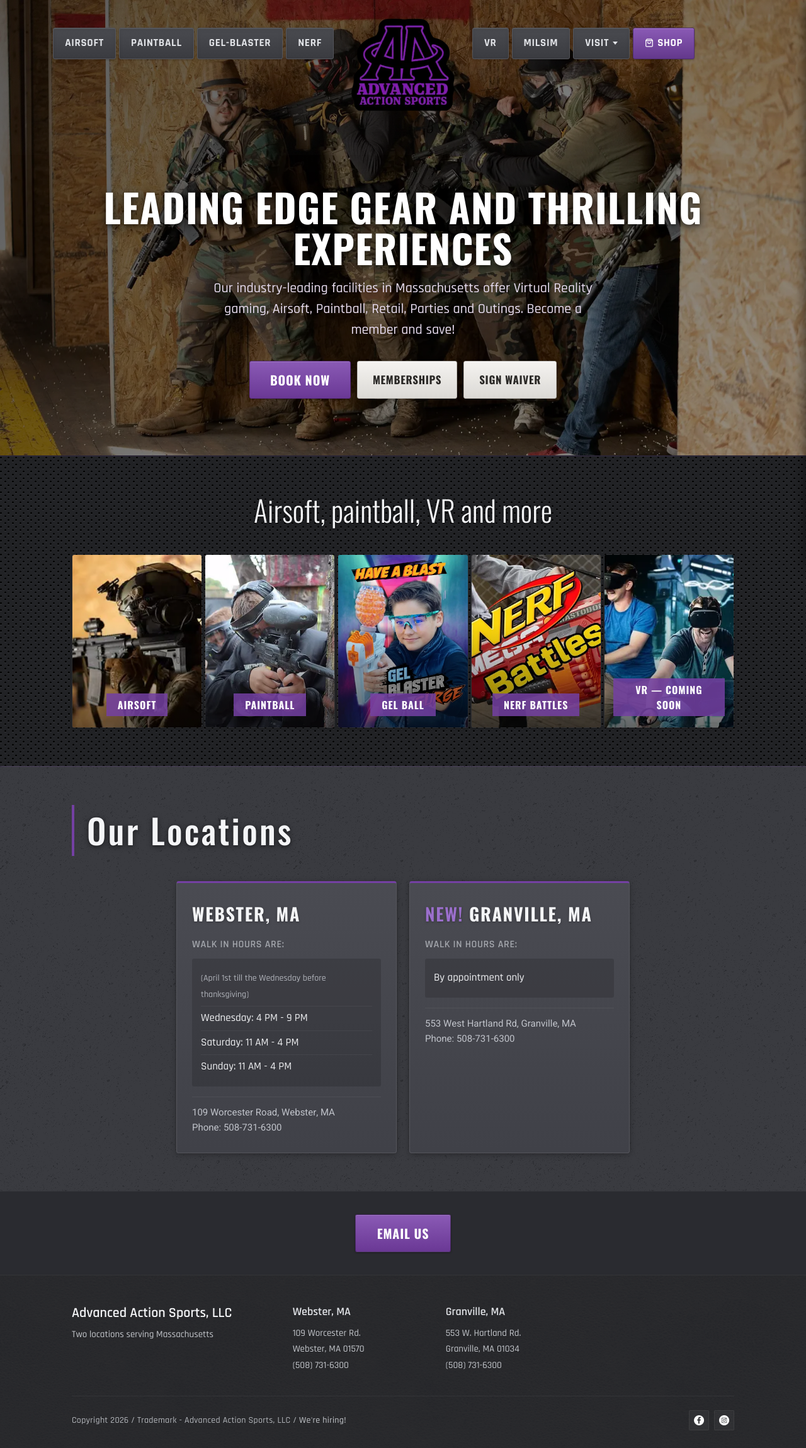
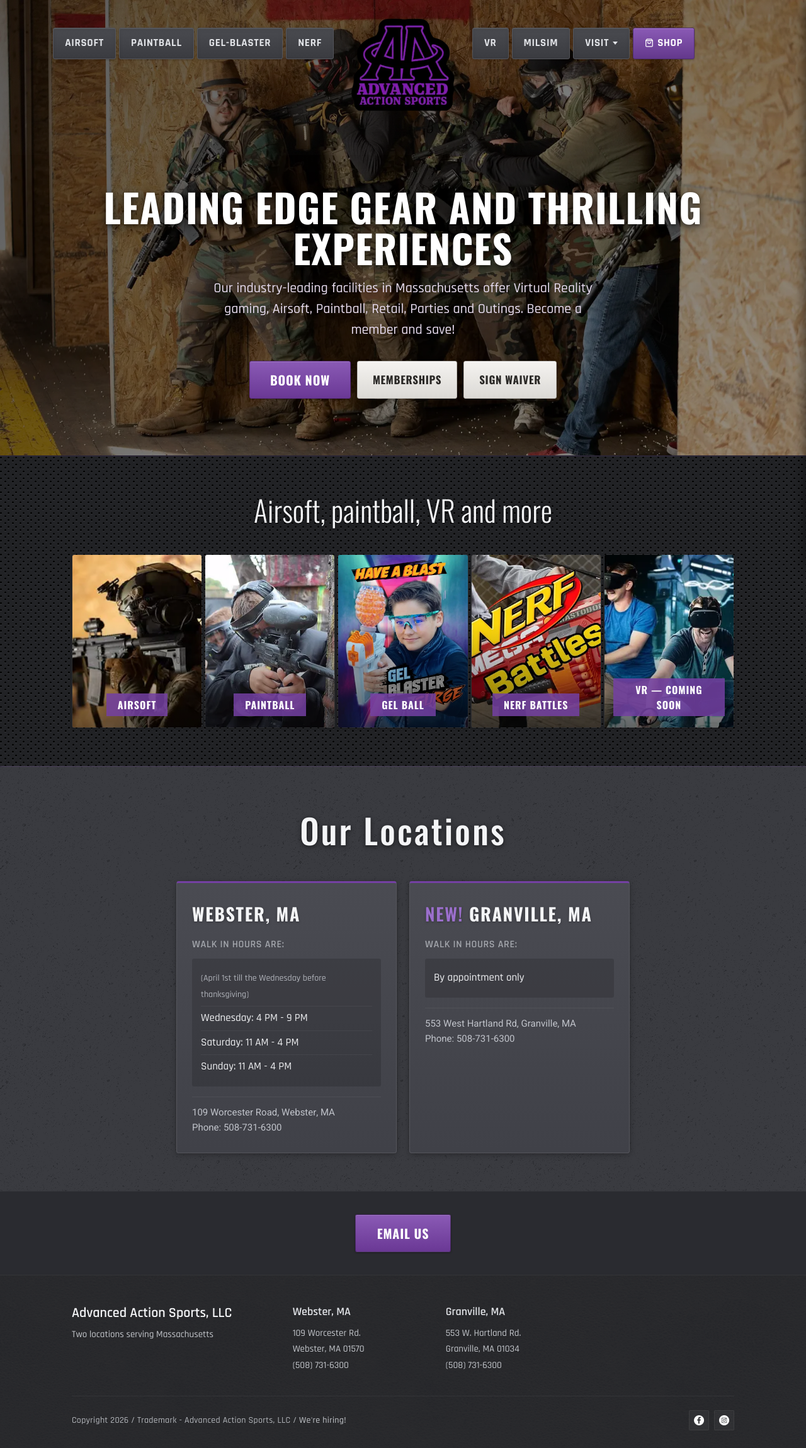
Before and after one commit to amelv/advanced-action-sports, a Jekyll site: the page built from index.html, in a window 1280 px wide. Shown: the whole page at 63% size. Built offline with Jekyll 4.4.1, drawn with Linux system fonts in a browser that asks for light colours.

Commit message:
Center locations heading, remove location card hover styles

```diff
--- a/_layouts/default.html
+++ b/_layouts/default.html
@@ -259,9 +259,8 @@
     }
     .locations h2, .locations-section h2 {
       font-size: clamp(38px, 5.5vw, 54px); font-family: 'Oswald', sans-serif;
-      color: #f4f5f7; margin-bottom: 40px; font-weight: 500;
+      color: #f4f5f7; margin-bottom: 40px; font-weight: 500; text-align: center;
       letter-spacing: 0.06em; text-shadow: 0 2px 10px rgba(0,0,0,0.4), 0 1px 4px rgba(0,0,0,0.3);
-      border-left: 4px solid #7440a3; padding-left: 20px;
     }
     .locations-grid { display: grid; grid-template-columns: repeat(auto-fit, minmax(320px, 1fr)); gap: 20px; max-width: 720px; margin: 0 auto; }
     .location-card {
@@ -270,7 +269,6 @@
       border-top: 3px solid #7440a3;
       box-shadow: 0 2px 10px rgba(0,0,0,0.3);
     }
-    .location-card:hover { border-color: #7a7282; border-top-color: #9b6fcc; }
     .location-card h3 {
       font-family: 'Oswald', sans-serif; font-weight: 700; font-size: 28px;
       color: #f4f5f7; letter-spacing: 0.06em; text-transform: uppercase; margin-bottom: 16px;
```
